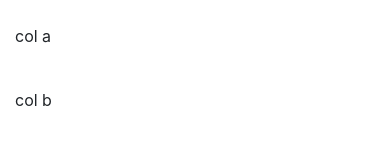
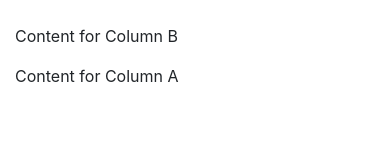
Before and after one commit to AllenKeelig/Effective-animation, a plain HTML site: page index.html in a window 390 px wide. Drawn offline with nearby package versions, Linux system fonts and the light colour scheme; a web font is replaced by a local one.

Commit message:
column structure actually

```diff
--- a/index.html
+++ b/index.html
@@ -45,11 +45,11 @@
   <body>
     <div class="container py-4">
       <div class="row">
-        <div class="col-md-6 mb-4">
-          <p>col a</p>
+        <div class="col-md-6 order-2 order-md-1">
+          <p>Content for Column A</p>
         </div>
-        <div class="col-md-6 mb-4">
-          <p>col b</p>
+        <div class="col-md-6 order-1 order-md-2">
+          <p>Content for Column B</p>
         </div>
       </div>
     </div>
```
